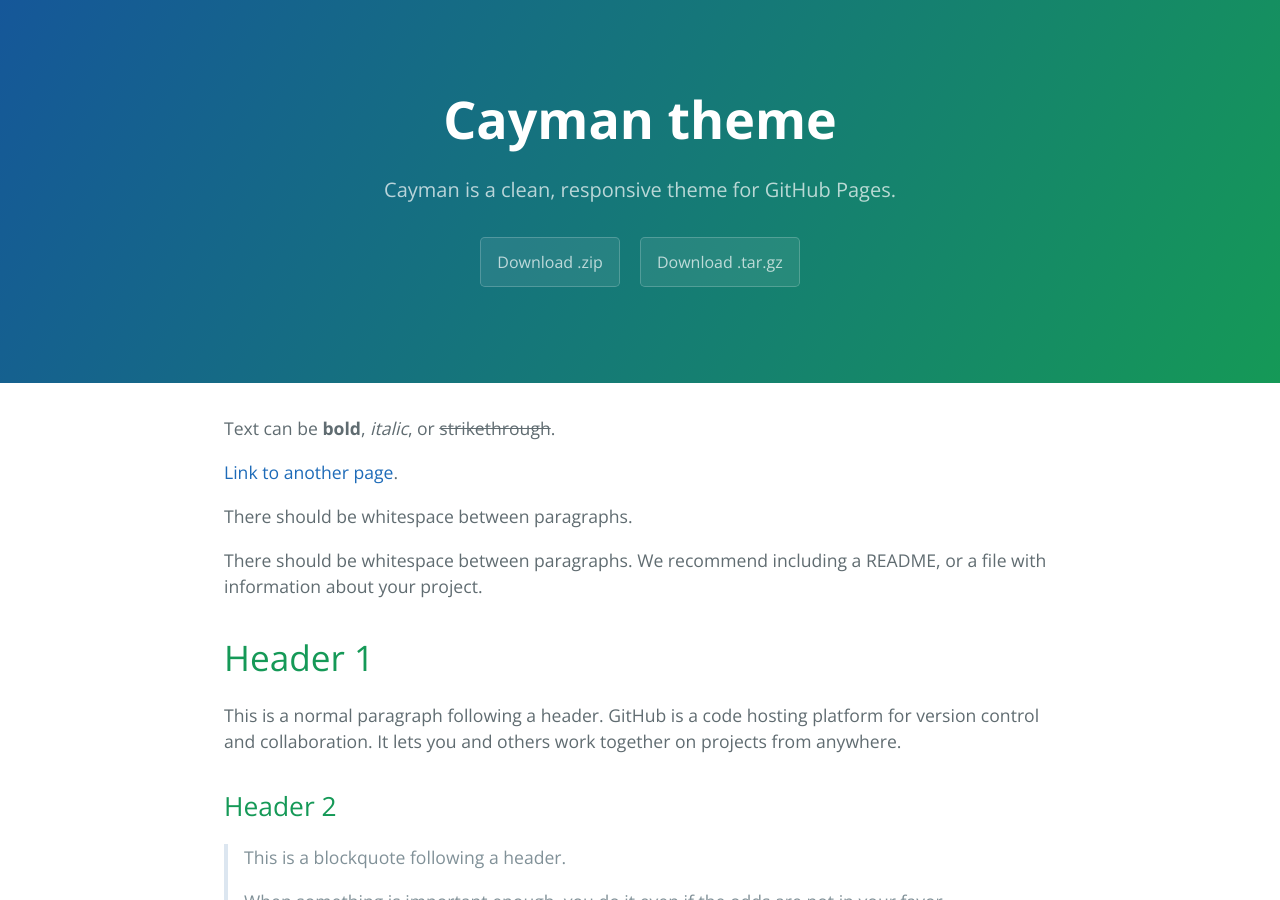
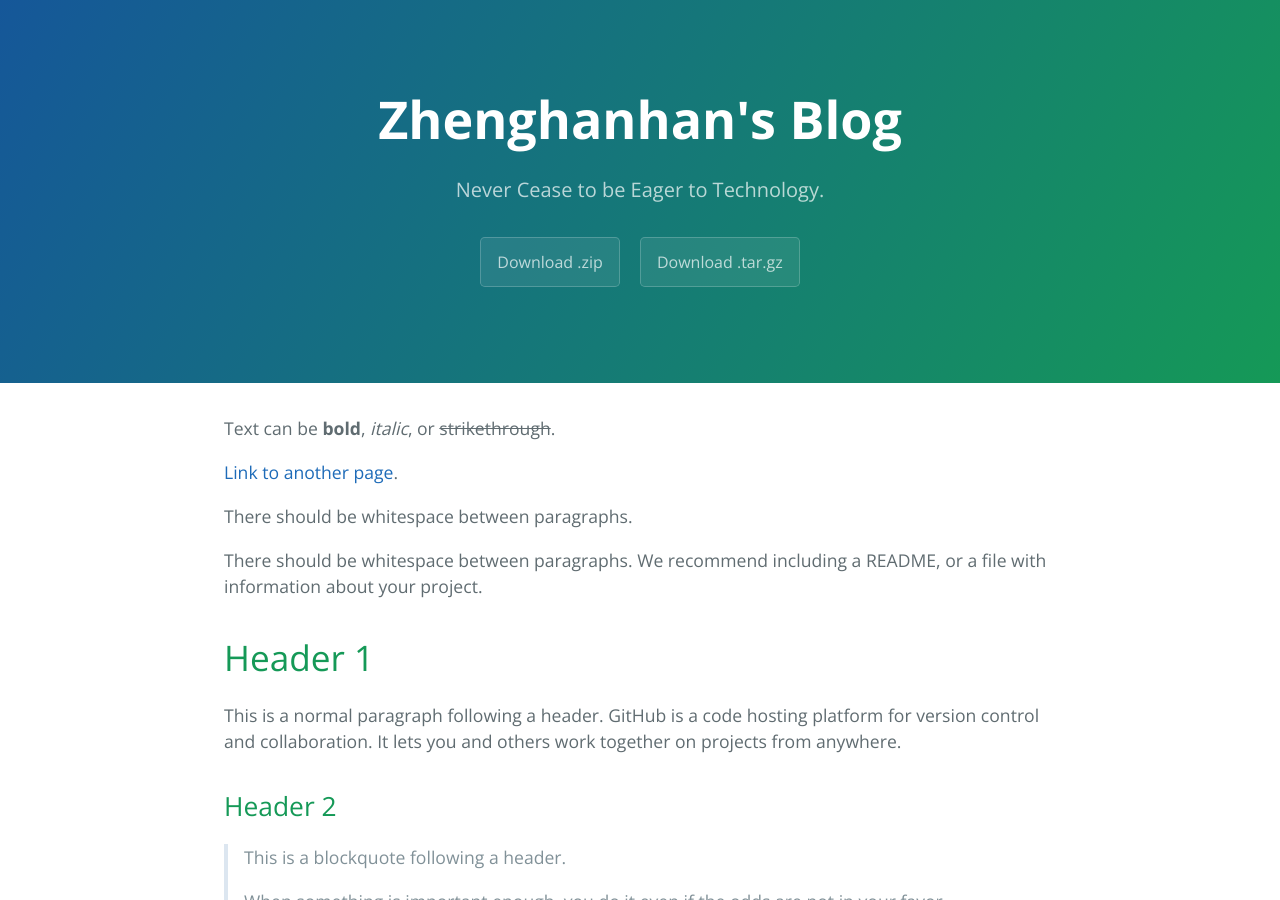
Before and after one commit to zhenghanhan/zhenghanhan.github.io, a Jekyll site: the page built from index.md, in a window 1280 px wide and 900 px high. Built offline with Jekyll 4.4.1, drawn with Linux system fonts in a browser that asks for light colours; comment, search, counter and statistics services are not loaded.

Commit message:
add statistic

```diff
--- a/_config.yml
+++ b/_config.yml
@@ -1,5 +1,6 @@
-title: Cayman theme
-description: Cayman is a clean, responsive theme for GitHub Pages.
+title: Zhenghanhan's Blog
+description: Never Cease to be Eager to Technology.
 show_downloads: true
 google_analytics:
+busuanzi: true
 theme: jekyll-theme-cayman
--- a/_layouts/default.html
+++ b/_layouts/default.html
@@ -1,6 +1,11 @@
 <!DOCTYPE html>
 <html lang="{{ site.lang | default: "en-US" }}">
   <head>
+
+    {% if site.busuanzi %}
+      <script async src="//busuanzi.ibruce.info/busuanzi/2.3/busuanzi.pure.mini.js">
+      </script>
+    {% endif %}
 
     {% if site.google_analytics %}
       <script async src="https://www.googletagmanager.com/gtag/js?id={{ site.google_analytics }}"></script>
```
